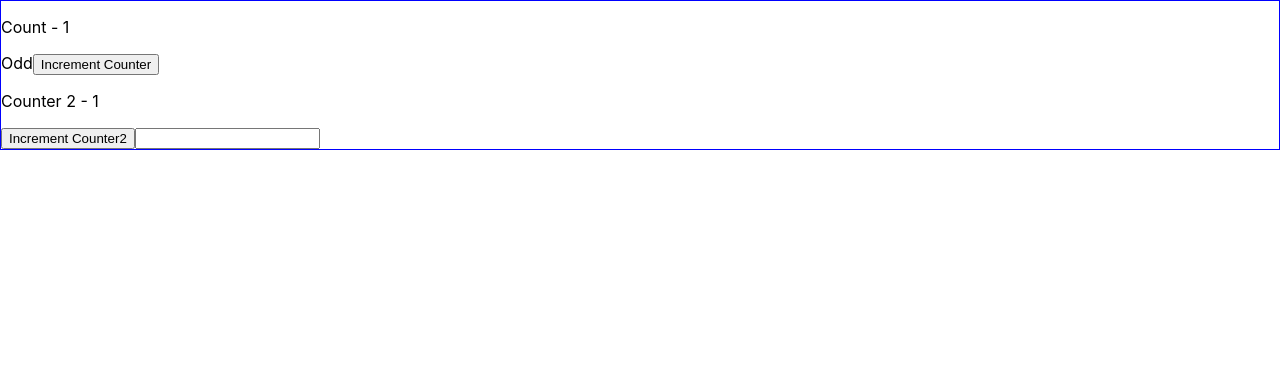
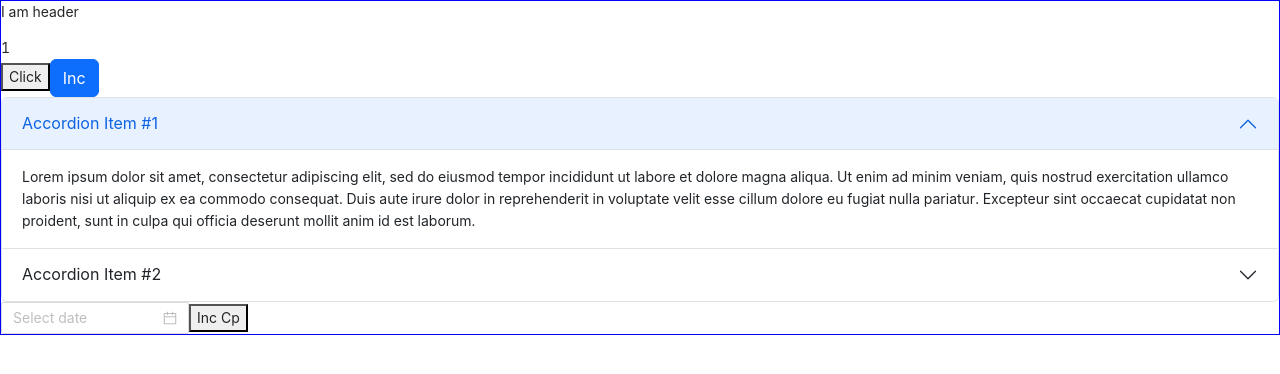
Before and after one commit to udurgesh6/punit, a React (Create React App) app: page / in a window 1280 px wide. Shown: the top 374 px of the page. Built offline with nearby package versions, Linux system fonts and the light colour scheme.

Commit message:
useCallback and memo and react-bootstrap basic

```diff
--- a/package.json
+++ b/package.json
@@ -6,8 +6,11 @@
     "@testing-library/jest-dom": "^5.16.4",
     "@testing-library/react": "^13.3.0",
     "@testing-library/user-event": "^13.5.0",
+    "antd": "^4.22.6",
     "axios": "^0.27.2",
+    "bootstrap": "^5.2.0",
     "react": "^18.2.0",
+    "react-bootstrap": "^2.5.0",
     "react-dom": "^18.2.0",
     "react-scripts": "5.0.1",
     "web-vitals": "^2.1.4"
--- a/public/index.html
+++ b/public/index.html
@@ -24,6 +24,12 @@
       work correctly both with client-side routing and a non-root public URL.
       Learn how to configure a non-root public URL by running `npm run build`.
     -->
+    <link
+  rel="stylesheet"
+  href="https://cdn.jsdelivr.net/npm/bootstrap@5.2.0-beta1/dist/css/bootstrap.min.css"
+  integrity="sha384-0evHe/X+R7YkIZDRvuzKMRqM+OrBnVFBL6DOitfPri4tjfHxaWutUpFmBp4vmVor"
+  crossorigin="anonymous"
+/>
     <title>React App</title>
   </head>
   <body>
--- a/src/App.js
+++ b/src/App.js
@@ -1,55 +1,62 @@
-import React, { useState, useMemo } from "react";
+import React, { useState, useCallback } from "react";
+import Button from "./UseCallbackMemoFolder/Button";
+import Header from "./UseCallbackMemoFolder/Header";
+import Button1 from "react-bootstrap/Button";
+import Accordion from "react-bootstrap/Accordion";
+import { DatePicker } from "antd";
+import "antd/dist/antd.css"; // or 'antd/dist/antd.less'
+const App = () => {
+  const [count, setCount] = useState(1);
+  const [cp, setCp] = useState(2);
+  const incrementCount = () => {
+    setCount((count) => count + 1);
+  };
+  const incrementCp = () => {
+    setCp((cp) => cp + 1);
+  };
+  // without optimisation
+  // const timePassFunc = () => {
+  //   console.log("Hello");
+  // };
+  // With Optimisation
 
-const App = () => {
-  const [counter, setCounter] = useState(1);
-  const [counter2, setCounter2] = useState(1);
-  const [name, setName] = useState("");
-  const incrementCounter = () => {
-    setCounter((counter) => counter + 1);
-  };
-  const incrementCounter2 = () => {
-    setCounter2((counter2) => counter2 + 1);
-  };
-  // button logic
-  // const isEvenOrOdd = () => {
-  //   if (counter % 2 === 0) {
-  //     setIsEvenOdd("Even");
-  //   } else {
-  //     setIsEvenOdd("Odd");
-  //   }
-  // };
-
-  // direct logic not optimised
-  const directlyIsEvenOdd = () => {
-    console.log("Even odd function called");
-    let i = 0;
-    while (i < 2000000000) {
-      i++;
-    }
-    return counter % 2 === 0 ? "Even" : "Odd";
-  };
-
-  // direct logic but optimised
-  const directlyIsEvenOddOptimised = useMemo(() => {
-    console.log("Even odd function called");
-    let i = 0;
-    while (i < 2000000000) {
-      i++;
-    }
-    return counter % 2 === 0 ? "Even" : "Odd";
-  }, [counter]);
+  const timePassFunc = useCallback(() => {
+    console.log("Hello");
+  }, []);
 
   return (
     <div style={{ border: "1px solid blue" }}>
-      <p>Count - {counter}</p>
-      {/* <p> Even or odd - {isEvendd}</p> */}
-      {/* {directlyIsEvenOdd()} */}
-      {directlyIsEvenOddOptimised}
-      <button onClick={incrementCounter}>Increment Counter</button>
-      {/* <button onClick={isEvenOrOdd}>Check if even or odd</button> */}
-      <p>Counter 2 - {counter2}</p>
-      <button onClick={incrementCounter2}>Increment Counter2</button>
-      <input value={name} onChange={(e) => setName(e.target.value)} />
+      <Header count={count} />
+      <Button cp={cp} timePassFunc={timePassFunc} />
+      <Button1 onClick={incrementCount}>Inc</Button1>
+      <Accordion defaultActiveKey="0">
+        <Accordion.Item eventKey="0">
+          <Accordion.Header>Accordion Item #1</Accordion.Header>
+          <Accordion.Body>
+            Lorem ipsum dolor sit amet, consectetur adipiscing elit, sed do
+            eiusmod tempor incididunt ut labore et dolore magna aliqua. Ut enim
+            ad minim veniam, quis nostrud exercitation ullamco laboris nisi ut
+            aliquip ex ea commodo consequat. Duis aute irure dolor in
+            reprehenderit in voluptate velit esse cillum dolore eu fugiat nulla
+            pariatur. Excepteur sint occaecat cupidatat non proident, sunt in
+            culpa qui officia deserunt mollit anim id est laborum.
+          </Accordion.Body>
+        </Accordion.Item>
+        <Accordion.Item eventKey="1">
+          <Accordion.Header>Accordion Item #2</Accordion.Header>
+          <Accordion.Body>
+            Lorem ipsum dolor sit amet, consectetur adipiscing elit, sed do
+            eiusmod tempor incididunt ut labore et dolore magna aliqua. Ut enim
+            ad minim veniam, quis nostrud exercitation ullamco laboris nisi ut
+            aliquip ex ea commodo consequat. Duis aute irure dolor in
+            reprehenderit in voluptate velit esse cillum dolore eu fugiat nulla
+            pariatur. Excepteur sint occaecat cupidatat non proident, sunt in
+            culpa qui officia deserunt mollit anim id est laborum.
+          </Accordion.Body>
+        </Accordion.Item>
+      </Accordion>
+      <DatePicker />
+      <button onClick={incrementCp}>Inc Cp</button>
     </div>
   );
 };
--- /dev/null
+++ b/src/UseCallbackMemoFolder/Button.js
@@ -0,0 +1,8 @@
+import React, { memo } from "react";
+
+const Button = ({ cp, timePassFunc }) => {
+  console.log("I am Button");
+  return <button>Click</button>;
+};
+
+export default memo(Button);
--- /dev/null
+++ b/src/UseCallbackMemoFolder/Header.js
@@ -0,0 +1,13 @@
+import React, { memo } from "react";
+
+const Header = ({ count }) => {
+  console.log("I am header");
+  return (
+    <div>
+      <p>I am header</p>
+      {count}
+    </div>
+  );
+};
+
+export default memo(Header);
```
Also changed, not shown: 1 other file (tests, documents, lock files or other folders).
